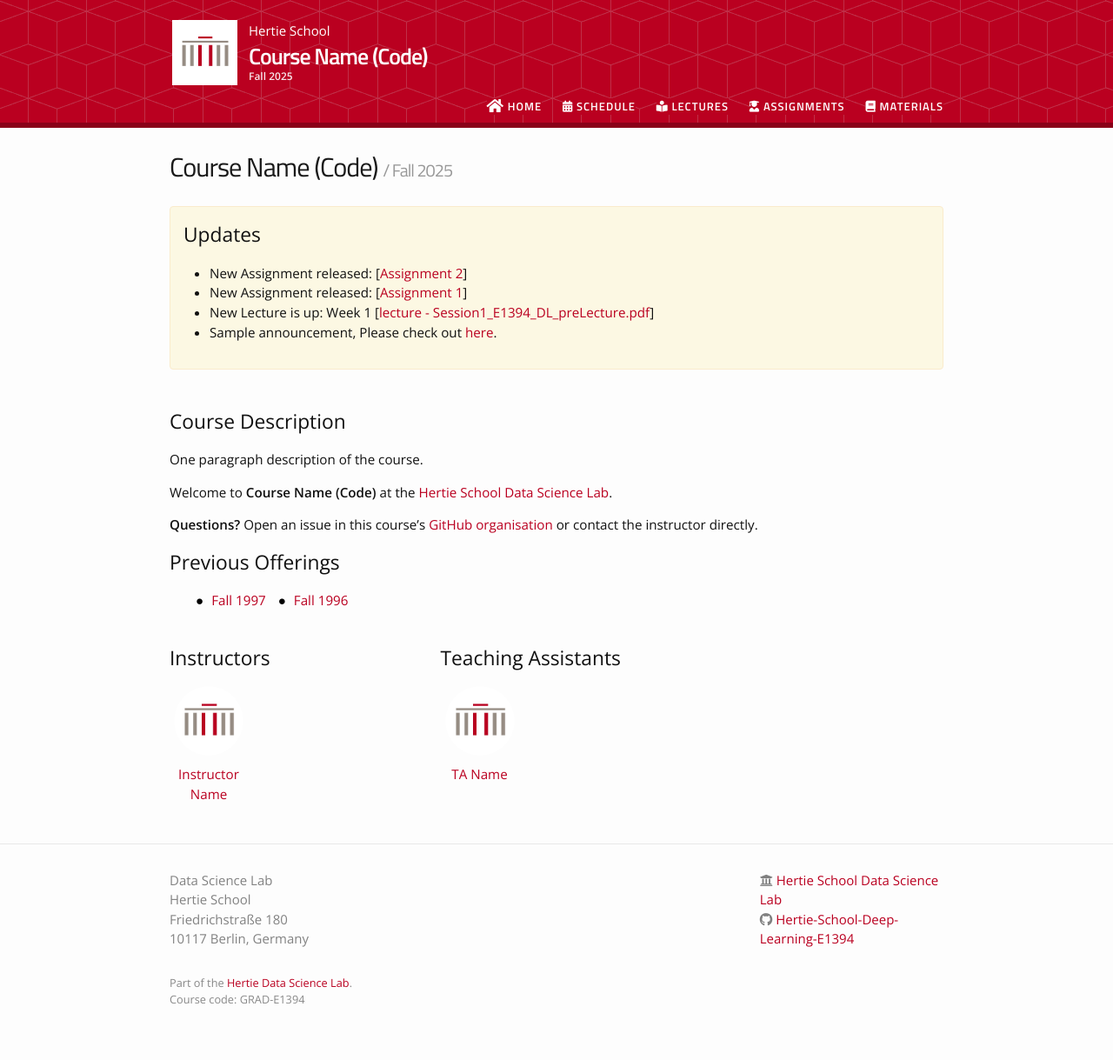
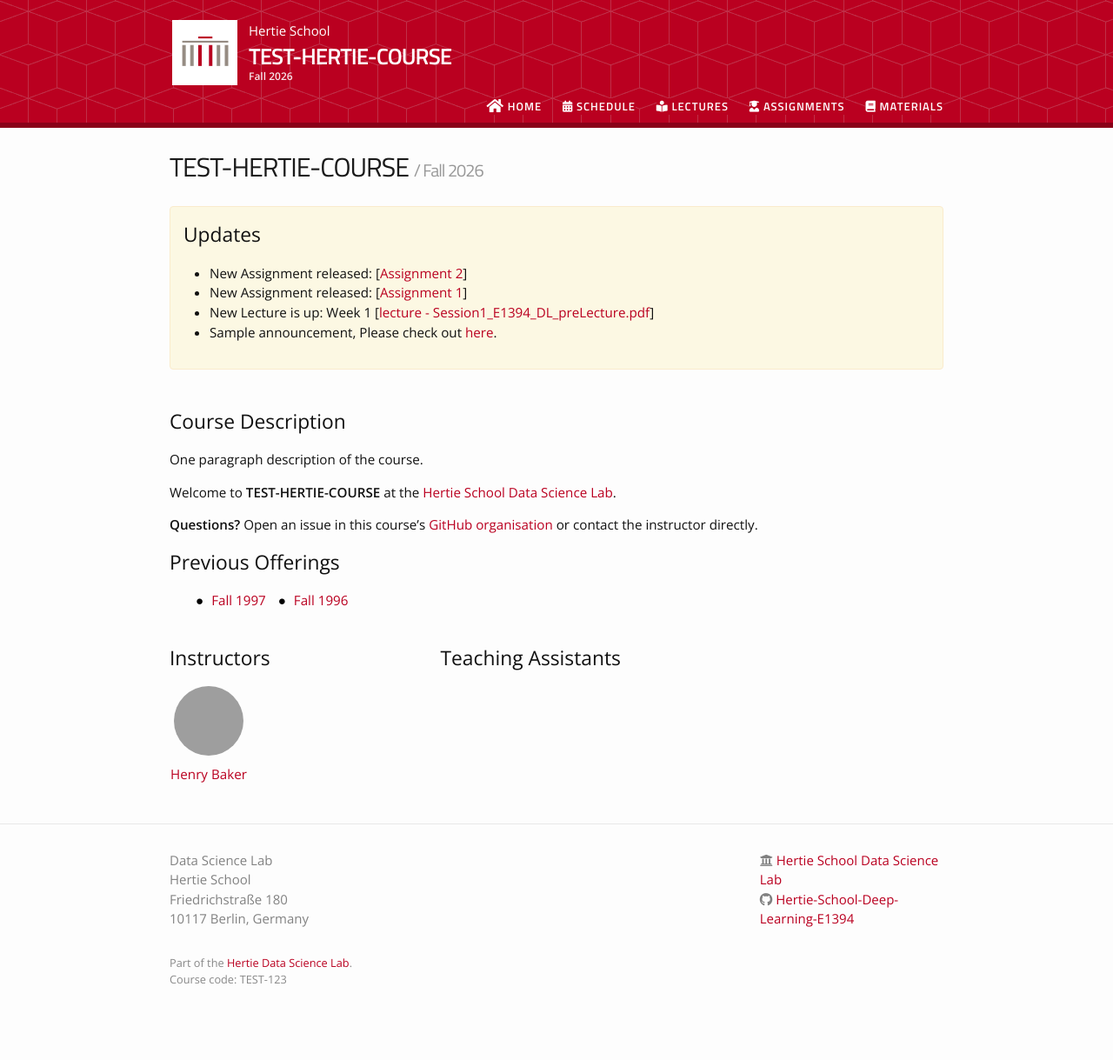
Before and after one commit to TEST-HERTIE-COHORT-f2026/test-hertie-cohort-f2026.github.io, a Jekyll site: the page built from index.md, in a window 1280 px wide. Shown: the whole page at 87% size. Built offline with Jekyll 4.4.1, drawn with Linux system fonts in a browser that asks for light colours; nearby versions of some CDN libraries; after the commit the page ends 1196 px from its top, so only the background shows below that; grey boxes are pictures that could not be loaded.

Commit message:
site: sync from org structure

```diff
--- a/_config.yml
+++ b/_config.yml
@@ -5,10 +5,10 @@
 # Do NOT change anything below the "Do not change" line.
 
 # --- Course identity ---
-course_name: "Course Name (Code)"           # e.g. "Deep Learning (GRAD-E1394)"
+course_name: "TEST-HERTIE-COURSE"
 course_description: "One paragraph description of the course."
-course_semester: "Fall 2025"                # e.g. "Fall 2025" or "Spring 2026"
-course_code: "GRAD-E1394"                   # Hertie course code
+course_semester: "Fall 2026"
+course_code: "TEST-123"
 github_org: "Hertie-School-Deep-Learning-E1394"  # GitHub org for this course
 
 # --- Instructor / institution ---
```
Also changed, not shown: _data/people.yml (+11 -14 lines).
